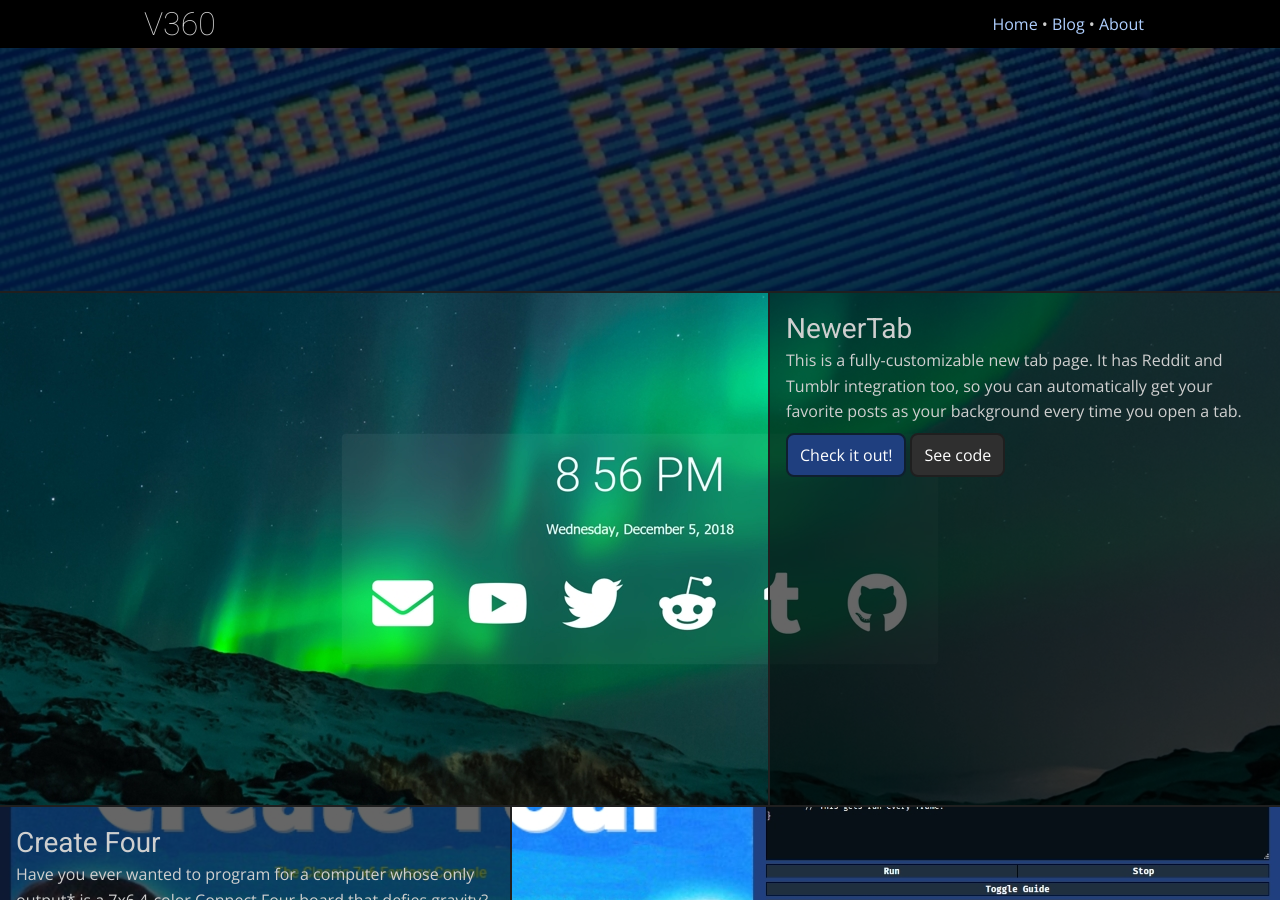
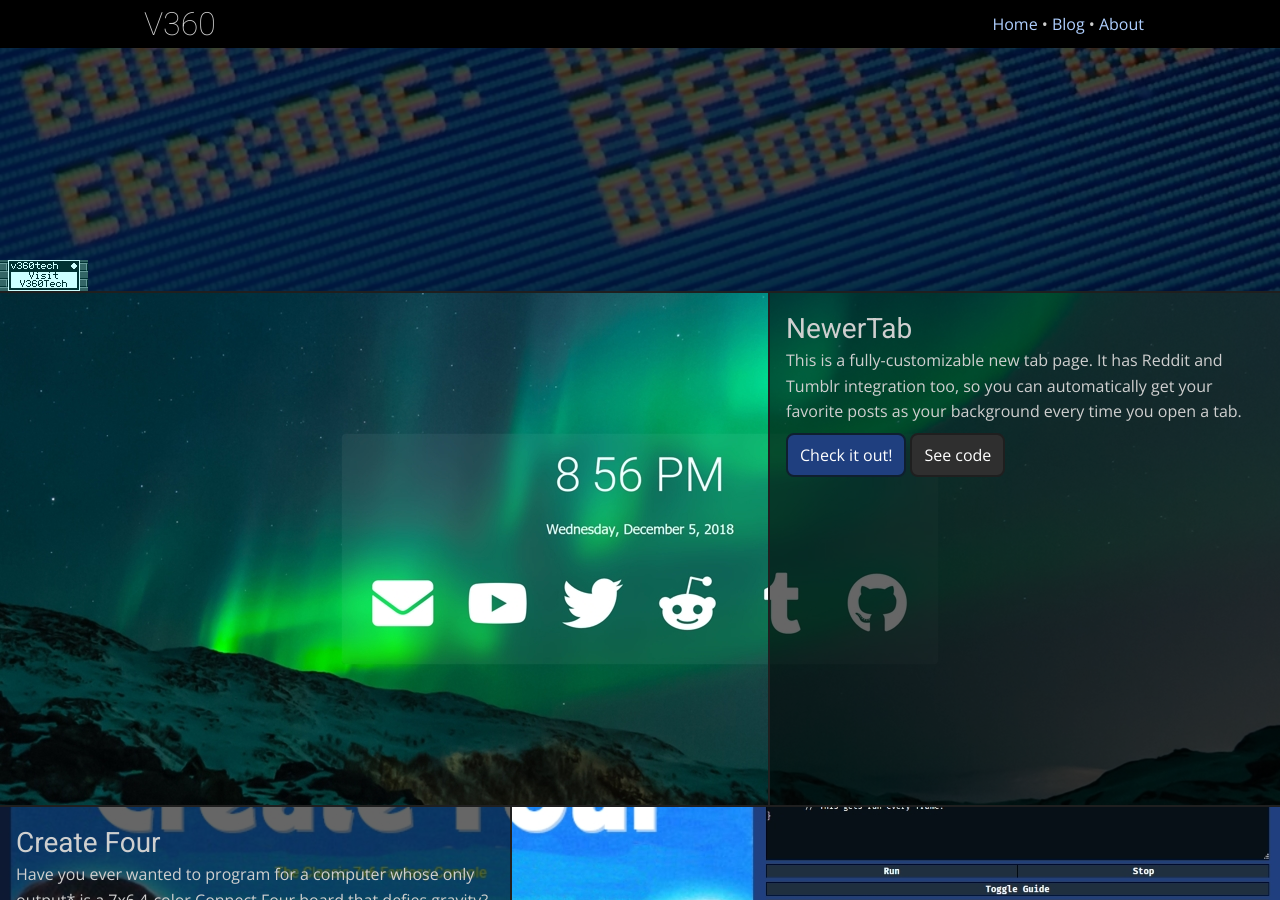
Before and after one commit to TheV360/thev360.github.io, a Jekyll site: the page built from index.html, in a window 1280 px wide and 900 px high, scrolled down 609 px. Built offline with Jekyll 4.4.1, drawn with Linux system fonts in a browser that asks for light colours.

Commit message:
hi
no html preview we die like mortals

```diff
--- a/index.html
+++ b/index.html
@@ -64,3 +64,4 @@ title: Home
 					<li><a href="https://v360.itch.io/">Itch.io</a><span class="unimportant"> &ndash; @V360</span></li>
 				</ul>
 			</div>
+			<a href="https://v360tech.neocities.org/" style="position: absolute; display: block; left: 0; bottom: 0; width: 88px; height: 31px;"><img src="/assets/v360tech.gif" alt="Go to v360tech.neocities.org for the latest V360 news and updates!" /></a>
```
Also changed, not shown: assets/v360tech.gif (added).
